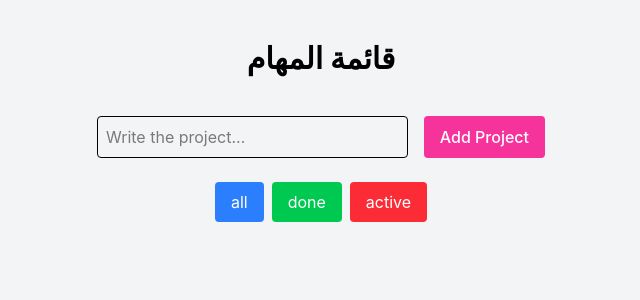
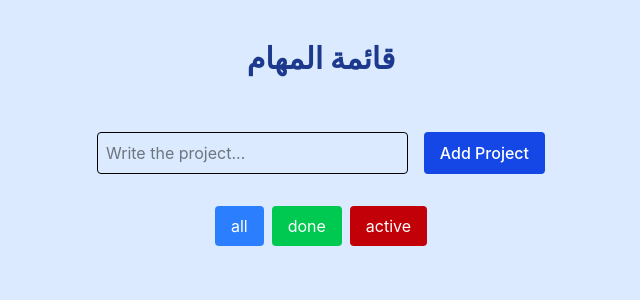
Before and after one commit to zahraadev/my-react-app, a React (Vite) app: page / in a window 1280 px wide. Shown: the top 300 px of the page, without its empty margins (319-959 px from the left). Built offline with nearby package versions, Linux system fonts and the light colour scheme.

Commit message:
add style on the item colors

```diff
--- a/src/App.tsx
+++ b/src/App.tsx
@@ -57,13 +57,13 @@ export default function App(){
     })
 
     return(
-        <div className="min-h-screen bg-gray-100 text-white flex flex-col items-center py-10 px-4 font-sans ">
-            <h1 className="text-black font-bold text-3xl mb-10">قائمة المهام</h1>
+        <div className="min-h-screen bg-blue-100 text-white flex flex-col items-center py-10 px-4 font-sans ">
+            <h1 className="text-blue-900 text-3xl mb-14 font-bold">قائمة المهام</h1>
             <TodoInput onAdd={handleadd}/>
-            <div className="flex gap-2 my-6 justify-center w-full max-w-md">
+            <div className="flex gap-2 my-8 justify-center w-full max-w-md">
                 <button onClick={()=> setfilter("all")} className="px-4 py-2 bg-blue-500 text-white rounded">all</button>
                 <button onClick={()=> setfilter("done")} className="px-4 py-2 bg-green-500 text-white rounded">done</button>
-                <button onClick={()=> setfilter("active")} className="px-4 py-2 bg-red-500 text-white rounded">active</button>
+                <button onClick={()=> setfilter("active")} className="px-4 py-2 bg-red-700 text-white rounded">active</button>
             </div>
             <ul className="w-full max-w-md mt-8 flex flex-col gap-2">
                 {filterdtask.map((task)=>(
--- a/src/components/TodoInput.tsx
+++ b/src/components/TodoInput.tsx
@@ -15,7 +15,7 @@ export default function TodoInput({ onAdd }: TodoInputProps) {
   };
 
   return (
-    <div className="flex justify-between gap-4 w-full max-w-md">
+    <div className="flex justify-between gap-4 w-full max-w-md ">
       <input
         type="text"
         value={text}
@@ -25,7 +25,7 @@ export default function TodoInput({ onAdd }: TodoInputProps) {
       />
       <button
         onClick={handleAddClick}
-        className="py-2 px-4 bg-pink-500 text-white rounded font-medium hover:bg-pink-600 transition-colors"
+        className="py-2 px-4 bg-blue-700 text-white rounded font-medium hover:bg-blue-800 transition-colors"
       >
         Add Project
       </button>
```
